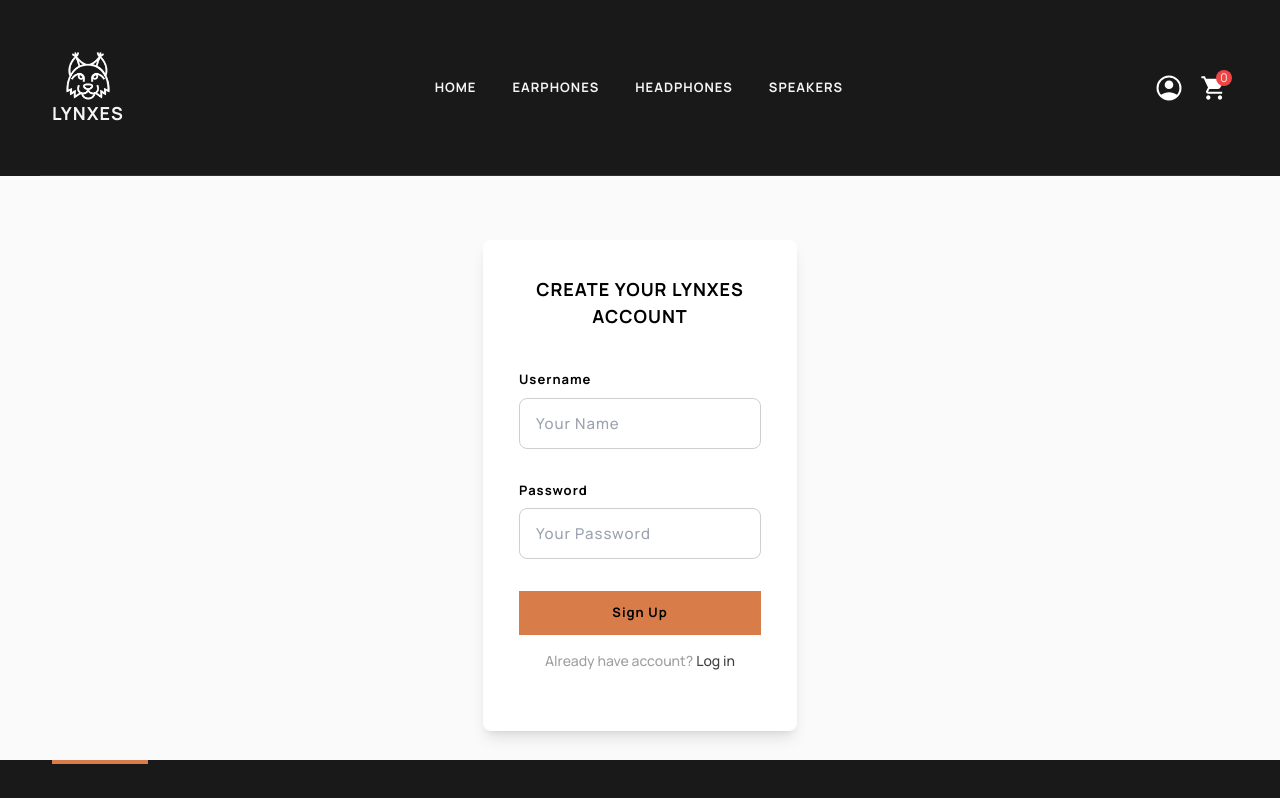
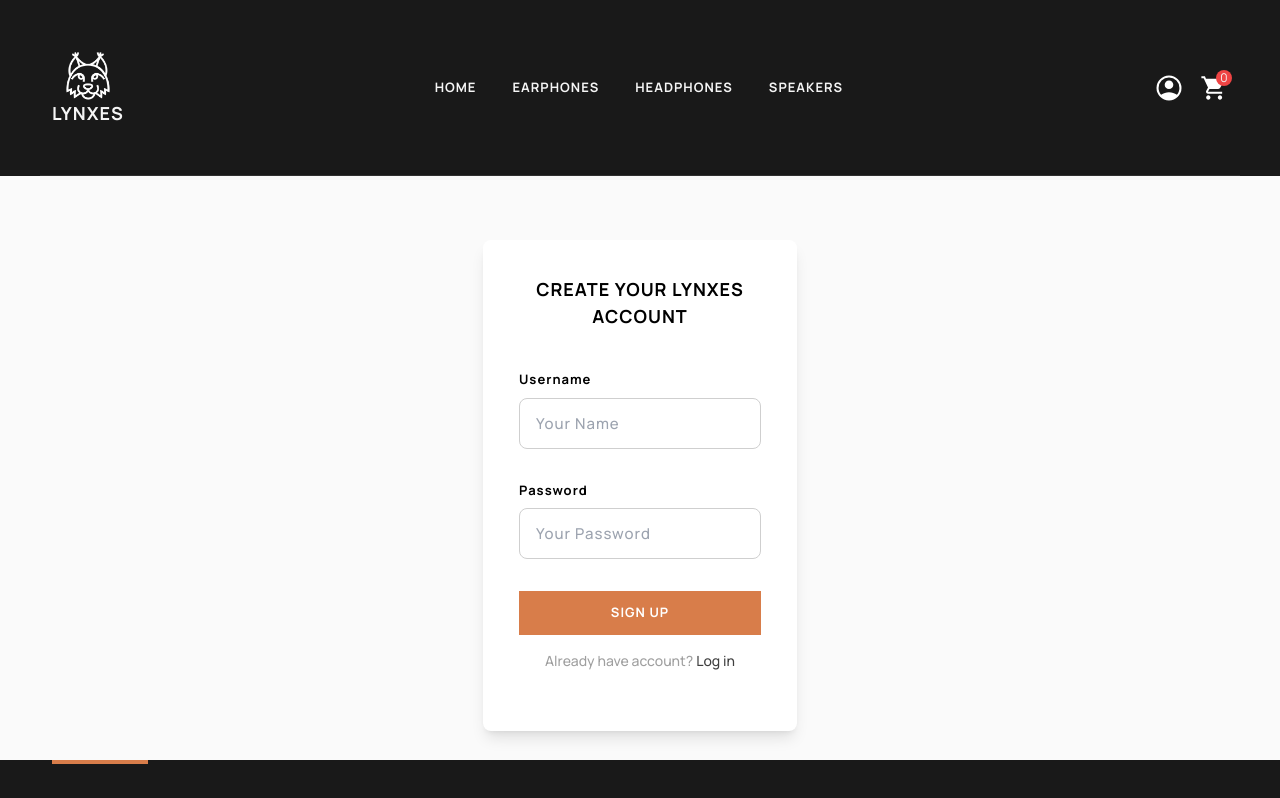
Before and after one commit to TomasLukes/lynxes, a Next.js app: page /signup in a window 1280 px wide. Shown: the top 798 px of the page. Built offline with nearby package versions, Linux system fonts and the light colour scheme; no server answers.

Commit message:
Add types for PrimaryButton, fix text-color inheritence problem

```diff
--- a/src/app/checkout/page.tsx
+++ b/src/app/checkout/page.tsx
@@ -283,10 +283,10 @@ export default function CheckoutPage() {
               </p>
           </div>
           {/* Subbmit button */}
-          <div className="text-white">
+          <div className="">
             <ButtonPrimary
               label={'CONTINUE & PAY'}
-              style={'w-full py-5'}
+              style={'w-full py-4 button-text-white'}
             />
           </div>
         </div>
--- a/src/app/signin/page.tsx
+++ b/src/app/signin/page.tsx
@@ -42,7 +42,7 @@ export default function SignInPage() {
         <ButtonPrimary
           type={'button'}
           label={'Log In'}
-          style={'uppercase'}
+          style={'uppercase button-text-white'}
         />
         <p className="mx-auto text-sm font-medium opacity-75 mb-6">
           <span className='opacity-50'>{`Don't have account? `}</span>
--- a/src/app/signup/page.tsx
+++ b/src/app/signup/page.tsx
@@ -37,7 +37,7 @@ export default function SignUpPage() {
         <ButtonPrimary
           type={'button'}
           label={'Sign Up'}
-          style={''}
+          style={'uppercase button-text-white'}
         />
         <p className="mx-auto text-sm font-medium opacity-75 mb-6">
           <span className='opacity-50'>{`Already have account? `}</span>
--- a/src/components/Product/ProductHero.tsx
+++ b/src/components/Product/ProductHero.tsx
@@ -46,7 +46,7 @@ export default function ProductHero({ product }) {
         <ButtonPrimary
           type={'button'}
           label={'ADD TO CART'}
-          style={'w-1/2'}
+          style={'w-1/2 button-text-white'}
           onClick={() => handleAddCartItem(product)}
         />
       </div>
--- a/src/components/ui/buttons/ButtonPrimary.tsx
+++ b/src/components/ui/buttons/ButtonPrimary.tsx
@@ -1,7 +1,18 @@
-export default function ButtonPrimary({ type, label, style }) {
+type ButtonPrimaryProps = {
+  type: "button" | "submit"
+  label: string,
+  style: string,
+  onClick?: () => void,
+}
+
+export default function ButtonPrimary({ type, label, style, onClick } : ButtonPrimaryProps) {
   return (
-    <button type={type} className={`px-6 py-3 bg-primary-700 text-light-100 subtitle font-base ${style}
-    hover:bg-primary-500`}>
+    <button
+      type={type}
+      className={`px-6 py-3 bg-primary-700 text-light-100 subtitle font-base ${style}
+    hover:bg-primary-500`}
+      onClick={onClick}
+    >
       {label}
     </button>
   )
--- a/src/styles/globals.css
+++ b/src/styles/globals.css
@@ -82,6 +82,10 @@ main {
     text-transform: uppercase;
 }
 
+.button-text-white {
+    color: #FFFFFF;
+}
+
 /* Images, media */
 #hero {
     min-height: 70vh;
```
